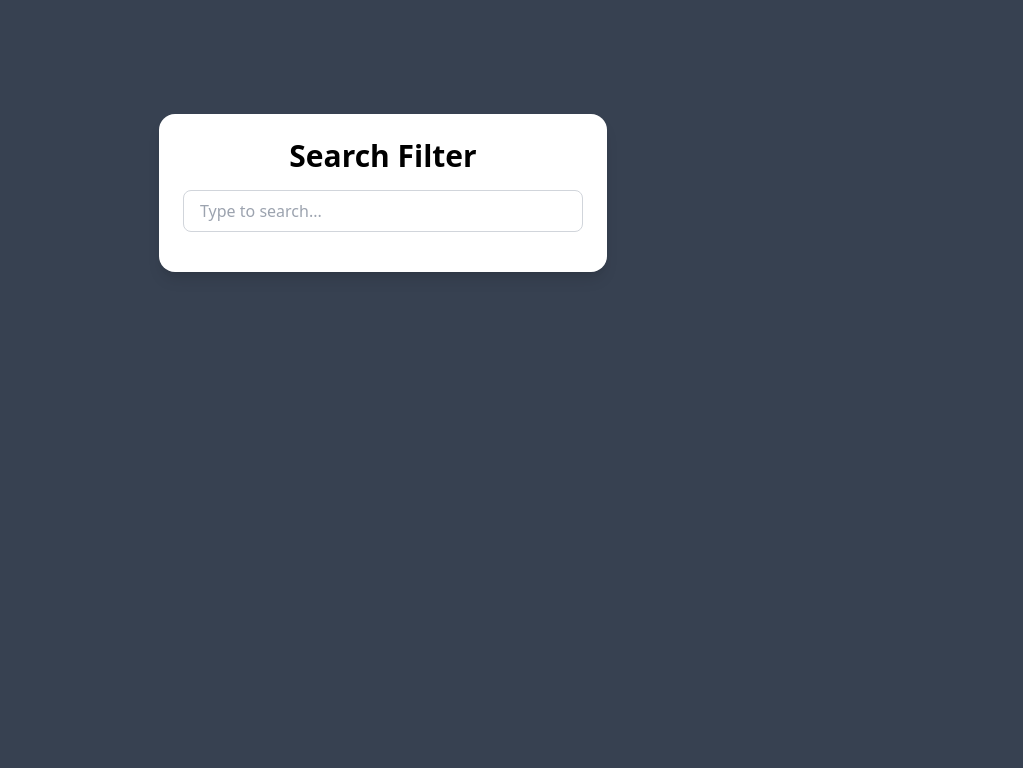
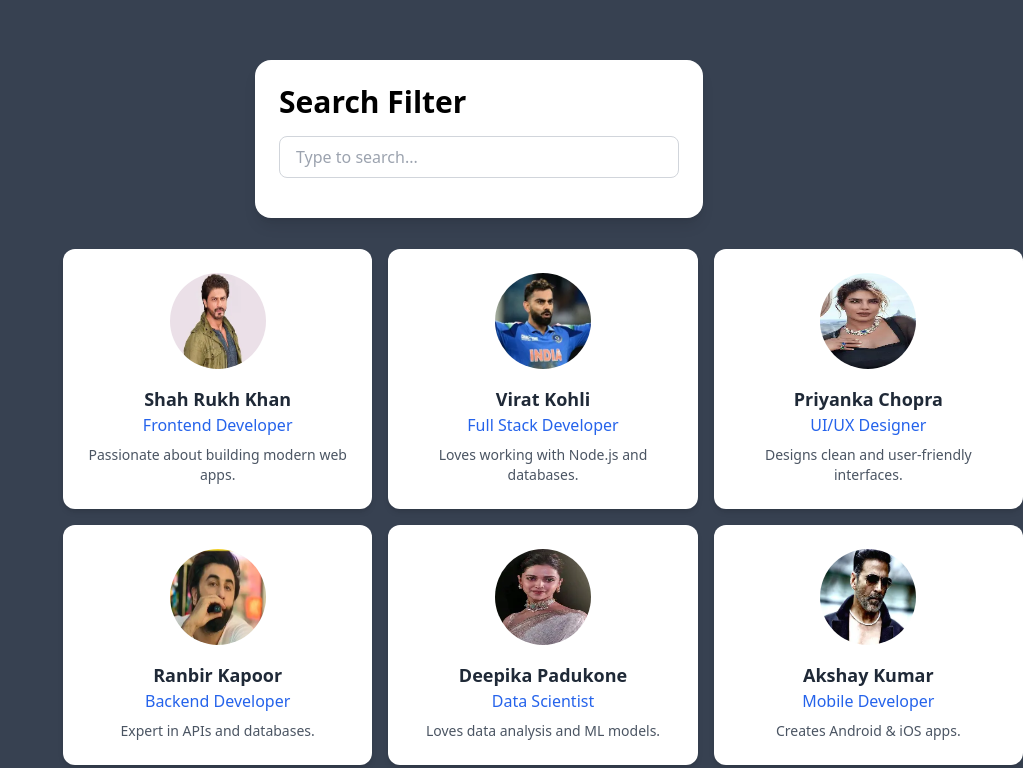
Before and after one commit to shbhansh66/Real-Time-search, a website: page index.html in a window 1280 px wide. Shown: the part 207-975 px from the top of the page, without its empty margins (257-1280 px from the left). Before the commit the page ends 800 px from the top, so only its background shows below. Drawn offline with nearby package versions, Linux system fonts and the light colour scheme.

Commit message:
Update index.html

```diff
--- a/index.html
+++ b/index.html
@@ -4,25 +4,19 @@
     <meta charset="UTF-8">
     <meta name="viewport" content="width=device-width, initial-scale=1.0">
     <title>Real-time Search Filter</title>
+    <link rel="stylesheet" href="./src/output.css">
     <script src="https://cdn.tailwindcss.com"></script>
   </head>
-<body class="bg-gray-700 min-h-screen flex flex-col items-center justify-center p-4">
+  <body class="bg-gray-700 p-6">
+    <div class="absolute top-1/3 left-[40%] w-full max-w-md bg-white shadow-lg rounded-2xl p-6">
+      <h2 class="text-3xl font-bold text-black mb-4">Search Filter</h2>
+      <!-- Search Box -->
+      <input type="text" id="searchInput" placeholder="Type to search..." class= "text-black w-full px-4 py-2 mb-4 border border-gray-300 rounded-lg focus:outline-none focus:ring-2 focus:ring-blue-500" >
+      <!-- List -->
+    </div>
+    <div id="container" class="grid grid-cols-1 sm:grid-cols-2 lg:grid-cols-3 gap-4 absolute top-[57%] left-[25%]">
 
-  <!-- Card Container -->
-  <div class="w-full max-w-md bg-white shadow-lg rounded-2xl p-6">
-    <h2 class="text-3xl font-bold text-black mb-4 text-center">Search Filter</h2>
-
-    <!-- Search Box -->
-    <input
-      type="text"
-      id="searchInput"
-      placeholder="Type to search..."
-      class="text-black w-full px-4 py-2 mb-4 border border-gray-300 rounded-lg focus:outline-none focus:ring-2 focus:ring-blue-500"
-    >
-
-    <!-- List Container -->
-    <div id="container" class="grid grid-cols-1 sm:grid-cols-2 lg:grid-cols-3 gap-4"></div>
     </div>
-
+    <script src="script.js"></script>
   </body>
 </html>
```
Lines whose indentation alone changed are shown as unchanged.
